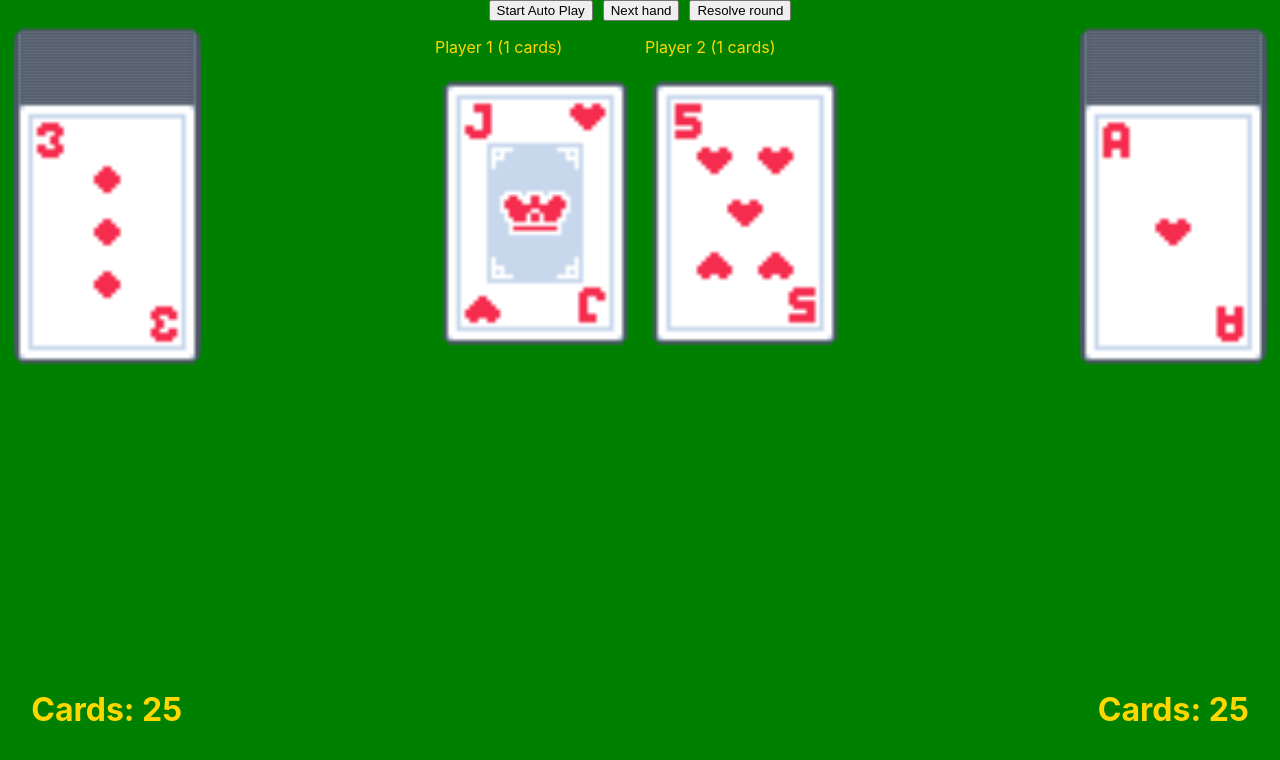
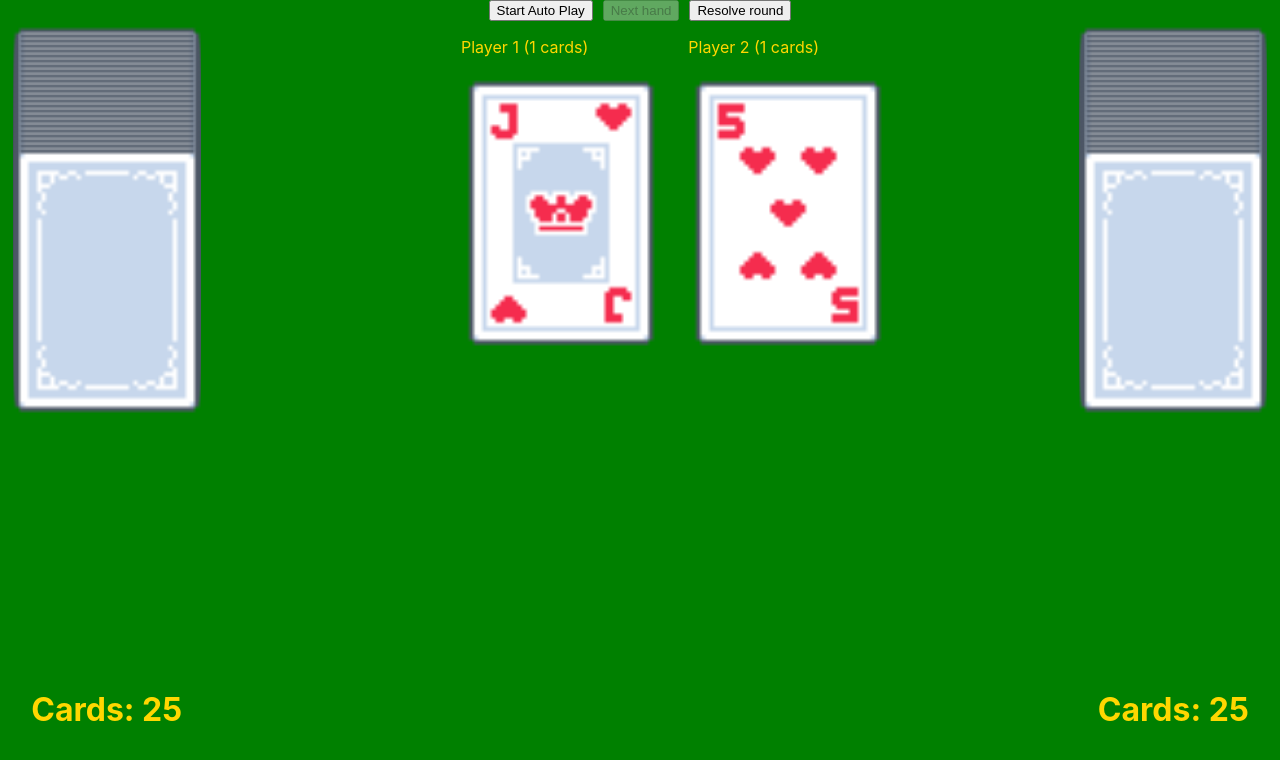
Before and after one commit to abattalov/card-game, a React (Vite) app: page / in a window 1280 px wide. Both pictures are taken after a click on the button "Next hand". Shown: the top 760 px of the page. Built offline with nearby package versions, Linux system fonts and the light colour scheme.

Commit message:
changed the cardback on the decks and bumped the auto play time to 1 sec

```diff
--- a/src/App.tsx
+++ b/src/App.tsx
@@ -56,9 +56,6 @@ function App() {
     return () => clearInterval(interval);
   }, [keepBursting]);
 
-  const stopConfetti = () => {
-    setKeepBursting(false);
-  };
 
   useEffect(() => {
     if (!autoPlay || gameState.game || gameState.player1.length === 0 || gameState.player2.length === 0) {
@@ -66,16 +63,10 @@ function App() {
         let declareWinner = 2;
         setWinner(declareWinner)
         handleWin();
-        console.log("game over");
-        console.log("winner is " + declareWinner);
-
       } else if (gameState.game === null && gameState.player2.length === 0) {
         let declareWinner = 1;
         setWinner(declareWinner)
         handleWin();
-        console.log("game over");
-        console.log("winner is " + declareWinner);
-
       }
       return;
     }
@@ -95,7 +86,7 @@ function App() {
 
     const resolveTimer = setTimeout(() => {
       resolveRound();
-    }, 100)
+    }, 1000)
 
     return () => clearTimeout(resolveTimer);
   }, [autoPlay, gameState.game])
@@ -138,7 +129,6 @@ function App() {
       }
     } else {
       if (gameState.player1.length === 0 || gameState.player2.length === 0) {
-
         return;
       }
     }
@@ -167,10 +157,10 @@ function App() {
               <div className="card-stack">
                 {player1Hand.map((card, index) =>
                   <div key={`p1-${index}`} style={{
-                    position: 'absolute', top: `${index * 3}px`, left: '50%',
+                    position: 'absolute', top: `${index * 5}px`, left: '50%',
                     transform: 'translateX(-50%)'
                   }}>
-                    <Card card={card} />
+                    <Card card={{...card}} />
                   </div>)}
               </div>
             </div>
@@ -184,21 +174,39 @@ function App() {
               <button onClick={() => setAutoPlay(!autoPlay)}>
                 {autoPlay ? "Stop Auto Play" : "Start Auto Play"}
               </button>
-              <button onClick={handleNextHand}>Next hand</button>
-              <button onClick={resolveRound}>Resolve round</button>
+              <button onClick={handleNextHand} disabled={gameState.game}>Next hand</button>
+              <button onClick={resolveRound} disabled={!gameState.game}>Resolve round</button>
             </div>
 
             {gameState.game && gameState.game.player1Card && gameState.game.player2Card && (
               <div>
                 {gameState.game.player1Card.length > 1 && <p style={{ color: 'red', fontWeight: 'bold' }}>WAR!</p>}
-                <div style={{ display: "flex", gap: "10px" }}>
+                <div style={{ display: "flex", gap: "100px" }}>
                   <div>
                     <p>Player 1 ({gameState.game.player1Card.length} cards)</p>
-                    <Card card={gameState.game.player1Card[gameState.game.player1Card.length - 1]} />
+                    <div style={{ position: 'relative' }}>
+                      {gameState.game.player1Card.map((card, index) =>
+                        <div key={`p1-game-${index}`} style={{
+                          position: 'absolute', top: `${index * 30}px`
+                        }}>
+                          <Card card={{...card, faceUp: true}} />
+                        </div>
+                      )}
+                    </div>
+                    {/* <Card card={gameState.game.player1Card[gameState.game.player1Card.length - 1]} /> */}
                   </div>
                   <div>
                     <p>Player 2 ({gameState.game.player2Card.length} cards)</p>
-                    <Card card={gameState.game.player2Card[gameState.game.player2Card.length - 1]} />
+                    <div style={{ position: 'relative' }}>
+                      {gameState.game.player2Card.map((card, index) =>
+                        <div key={`p2-game-${index}`} style={{
+                          position: 'absolute', top: `${index * 30}px`
+                        }}>
+                          <Card card={{...card, faceUp: true}} />
+                        </div>
+                      )}
+                    </div>
+                    {/* <Card card={gameState.game.player2Card[gameState.game.player2Card.length - 1]} /> */}
                   </div>
                 </div>
               </div>
@@ -210,10 +218,10 @@ function App() {
               <div className="card-stack">
                 {player2Hand.map((card, index) =>
                   <div key={`p2-${index}`} style={{
-                    position: 'absolute', top: `${index * 3}px`, left: '50%',
+                    position: 'absolute', top: `${index * 5}px`, left: '50%',
                     transform: 'translateX(-50%)'
                   }}>
-                    <Card card={card} />
+                    <Card card={{...card}} />
                   </div>)}
               </div>
             </div>
--- a/src/components/Card.tsx
+++ b/src/components/Card.tsx
@@ -7,67 +7,10 @@ interface CardProps {
 }
 
 export default function Card({ card }: CardProps) {
-
-    const [isDragging, setIsDragging] = useState(false);
-    const [position, setPosition] = useState<{ x: number, y: number }>({ x: 0, y: 0 });
-    const [hasBeenDragged, setHasBeenDragged] = useState(false);
-
-    const offsetRef = useRef<{ x: number, y: number }>({ x: 0, y: 0 })
-
-    useEffect(() => {
-        const onMouseMove = (e: MouseEvent) => {
-            if (!isDragging) return;
-
-            const newPosition = {
-                x: e.clientX - offsetRef.current.x,
-                y: e.clientY - offsetRef.current.y
-            };
-
-            setPosition(newPosition)
-        };
-
-        const onMouseUp = (e: MouseEvent) => {
-            setIsDragging(false);
-        };
-
-        if (isDragging) {
-            document.addEventListener('mouseup', onMouseUp);
-            document.addEventListener('mousemove', onMouseMove);
-        }
-
-        return () => {
-            document.removeEventListener('mouseup', onMouseUp);
-            document.removeEventListener('mousemove', onMouseMove);
-        }
-
-    }, [isDragging])
-
-    const onMouseDown = (e: React.MouseEvent<HTMLDivElement>) => {
-        setHasBeenDragged(true);
-        setIsDragging(true);
-        const cardElement = e.currentTarget;
-        const rect = cardElement.getBoundingClientRect();
-        const offset = {
-            x: e.clientX - rect.left,
-            y: e.clientY - rect.top
-        };
-
-        offsetRef.current = offset;
-
-        setPosition({ x: rect.left, y: rect.top })
-
-    };
-
     return (
         <img
-            src={card.img}
+            src={card.faceUp ? card.img : '/cards/card_back.png'}
             className="card"
-            onMouseDown={onMouseDown}
-            style={{
-                transform: `translate(${position.x}px, ${position.y}px)`,
-                position: (hasBeenDragged ? "absolute" : "relative"),
-                zIndex: isDragging ? "2" : "1"
-            }}
         />
     );
 }
--- a/src/utils/deckUtils.ts
+++ b/src/utils/deckUtils.ts
@@ -20,8 +20,6 @@ export function createStandardDeck(): Card[] {
                 faceUp: false,
                 img: `/cards/card_${suits[i]}_${ranks[j]}.png`
             };
-
-            // console.log(card)
 
             deck.push(card);
         }
```
